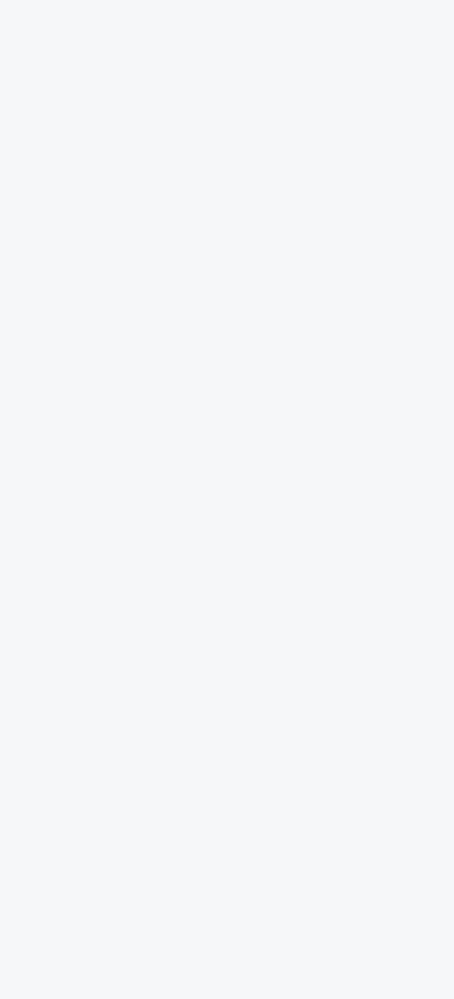
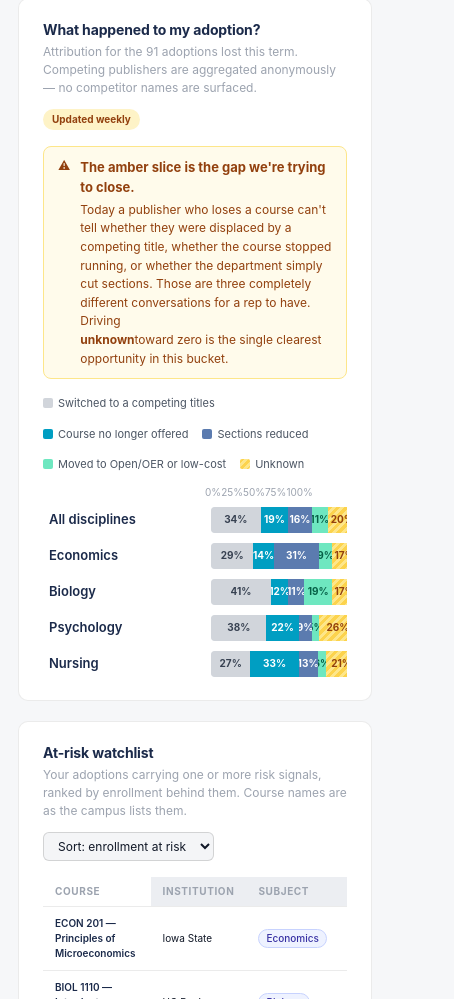
Before and after one commit to Siddhi-Nalawade23/Publisher-Intelligence, a React (Vite) app: page / in a window 390 px wide. Shown: the part 1001-2000 px from the top of the page, 454 px wide, since content can reach past the window. Before the commit the page ends 844 px from the top, so only its background shows below. Built offline with nearby package versions, Linux system fonts and the light colour scheme.

Commit message:
media queries for field page

```diff
--- a/src/App.css
+++ b/src/App.css
@@ -80,3 +80,16 @@ body {
   border-radius: 10px;
   background: #fff;
 }
+@media (max-width: 860px) {
+    .main {
+        padding: 22px 18px 48px;
+    }
+       .main-content {
+        flex-direction: column;
+    }
+      .main {
+        padding: 22px 18px 48px;
+        overflow-y: visible;
+    }
+
+}
--- a/src/components/Sidebar.css
+++ b/src/components/Sidebar.css
@@ -1,11 +1,11 @@
 .sidebar {
   width: 230px;
   background: var(--surface-2);
-  border-right: 1px solid var( --border);
+  border-right: 1px solid var(--border);
   padding: 15px 5px;
   overflow-y: auto;
   flex-shrink: 0;
-  font-family:Calibri, 'Segoe UI', system-ui, sans-serif;
+  font-family: Calibri, 'Segoe UI', system-ui, sans-serif;
   color: var(--text-primary);
 }
 
@@ -107,13 +107,16 @@
   cursor: pointer;
   margin-top: 10px;
 }
+
 @media (max-width: 860px) {
   .sidebar {
     border-right: none;
     border-bottom: 1px solid var(--border);
+    max-height: 100vh;
     width: 100%;
   }
-    .field-select{
-      padding:4px 5px ;
+
+  .field-select {
+    padding: 4px 5px;
   }
 }
--- a/src/data/attritionData.ts
+++ b/src/data/attritionData.ts
@@ -39,7 +39,7 @@ export const attritionData: AttritionEntry[] = [
   {
     label: "Biology",
     lost: 24,
-    statusTag: "Sections shrinking",
+    statusTag: "Open/OER pressure",
     segments: [
       { key: "comp", value: 41, colorClass: "seg-comp" },
       { key: "cyan", value: 12, colorClass: "seg-cyan" },
@@ -51,7 +51,7 @@ export const attritionData: AttritionEntry[] = [
   {
     label: "Psychology",
     lost: 24,
-    statusTag: "Sections shrinking",
+    statusTag: "26% unexplained",
     segments: [
       { key: "comp", value: 38, colorClass: "seg-comp" },
       { key: "cyan", value: 22, colorClass: "seg-cyan" },
@@ -63,7 +63,7 @@ export const attritionData: AttritionEntry[] = [
   {
     label: "Nursing",
     lost: 24,
-    statusTag: "Sections shrinking",
+    statusTag: "Programme changes",
     segments: [
       { key: "comp", value: 27, colorClass: "seg-comp" },
       { key: "cyan", value: 33, colorClass: "seg-cyan" },
--- a/src/pages/Field.css
+++ b/src/pages/Field.css
@@ -118,12 +118,6 @@
     max-width: 82ch;
     line-height: 1.5;
 }
-
-.fresh-lag {
-    background: #FEF3C7;
-    color: #92400E;
-}
-
 .health-note {
     display: flex;
     align-items: flex-start;
@@ -153,6 +147,8 @@
     display: inline-flex;
     align-items: center;
     gap: 5px;
+    background: #FEF3C7;
+    color: #92400E;
 }
 
 .legend {
@@ -176,16 +172,19 @@
     border-radius: 2px;
     flex-shrink: 0;
 }
+
 .axis-row {
     display: flex;
     align-items: center;
     gap: 12px;
     margin: 10px 0 4px;
 }
+
 .row-spacer {
     width: 150px;
     flex-shrink: 0;
 }
+
 .axis-track {
     flex: 1;
     display: flex;
@@ -193,15 +192,18 @@
     font-size: 10px;
     color: var(--text-muted);
 }
+
 .row-meta-spacer {
     width: 168px;
     flex-shrink: 0;
 }
+
 .chart-area {
     display: flex;
     flex-direction: column;
     gap: 4px;
 }
+
 .chart-row {
     display: flex;
     align-items: center;
@@ -210,6 +212,7 @@
     border-radius: 7px;
     transition: background 0.12s;
 }
+
 .row-label {
     width: 150px;
     flex-shrink: 0;
@@ -221,23 +224,28 @@
     gap: 5px;
     white-space: nowrap;
 }
+
 .bar-wrap {
     flex: 1;
     position: relative;
 }
+
 .row-meta-spacer {
     width: 168px;
     flex-shrink: 0;
 }
+
 .chart-area {
     display: flex;
     flex-direction: column;
     gap: 4px;
 }
+
 .seg-comp {
     background: var(--paid);
     color: var(--paid-text);
 }
+
 .seg {
     height: 100%;
     display: flex;
@@ -249,18 +257,22 @@
     overflow: hidden;
     white-space: nowrap;
 }
+
 .seg-cyan {
     background: var(--cyan);
     color: #fff;
 }
+
 .seg-oer {
     background: var(--oer);
     color: var(--oer-text);
 }
+
 .seg-unknown {
     background: repeating-linear-gradient(135deg, #FCD34D 0px, #FCD34D 3px, #FDE68A 3px, #FDE68A 6px);
     color: #92400E;
 }
+
 .chart-row {
     display: flex;
     align-items: center;
@@ -269,6 +281,7 @@
     border-radius: 7px;
     transition: background 0.12s;
 }
+
 .bar-track {
     width: 100%;
     display: flex;
@@ -277,6 +290,7 @@
     overflow: hidden;
     background: var(--surface-1);
 }
+
 .row-meta {
     width: 168px;
     flex-shrink: 0;
@@ -285,20 +299,25 @@
     gap: 8px;
     font-size: 11px;
 }
+
 .flag.gap {
     background: #FEF3C7;
     color: #92400E;
 }
+
 .flag {
     font-size: 10px;
     padding: 2px 8px;
     border-radius: 20px;
     white-space: nowrap;
     font-weight: 600;
-}.seg-slate {
+}
+
+.seg-slate {
     background: var(--you-risk);
     color: #fff;
 }
+
 .fh-table th {
     text-align: left;
     font-size: 10px;
@@ -311,15 +330,18 @@
     white-space: nowrap;
     background: var(--surface-1);
 }
+
 .fh-table .course-name {
     font-weight: 600;
     color: var(--navy);
 }
+
 td {
     display: table-cell;
     vertical-align: inherit;
     unicode-bidi: isolate;
 }
+
 .fh-table td {
     padding: 9px 12px;
     font-size: 10px;
@@ -329,12 +351,14 @@ td {
     text-align: start;
     width: 150px;
 }
+
 .subj-pill {
     color: #3730A3;
     background: #EEF2FF;
     border: 1px solid #C7D2FE;
 
 }
+
 .tag-pill {
     display: inline-block;
     font-size: 10px;
@@ -342,7 +366,9 @@ td {
     border-radius: 20px;
     font-weight: 500;
     white-space: nowrap;
-}.fh-table .neg {
+}
+
+.fh-table .neg {
     color: #DC2626;
     font-weight: 600;
 }
@@ -351,24 +377,31 @@ td {
     color: var(--risk-text);
     background: #FEE2E2;
 }
+
 .fh-table .course-name {
     font-weight: 600;
     color: var(--navy);
 }
+
 .fh-table tbody tr:hover td {
     background: var(--surface-0);
 }
+
 .flag.oer {
     background: #D1FAE5;
-   color: var(--oer-text);
-}.risk-med {
+    color: var(--oer-text);
+}
+
+.risk-med {
     color: #92400E;
     background: #FEF3C7;
 }
+
 .risk-lo {
     color: var(--oer-text);
     background: #D1FAE5;
 }
+
 .ask {
     font-size: 13px;
     color: var(--text-primary);
@@ -377,16 +410,20 @@ td {
     align-items: flex-start;
     line-height: 1.5;
 }
-.asks-card{
+
+.asks-card {
     background: var(--surface-2);
     border: 1px solid var(--border);
     border-radius: 10px;
     padding: 18px 24px 20px;
+
 }
+
 .fh-table .course-name {
     font-size: 10px;
     width: 250px;
 }
+
 .ask svg {
     width: 13px;
     height: 13px;
@@ -394,6 +431,7 @@ td {
     margin-top: 3px;
     color: var(--cyan);
 }
+
 .asks-label {
     font-size: 11px;
     font-weight: 700;
@@ -401,4 +439,71 @@ td {
     letter-spacing: 0.07em;
     color: var(--text-muted);
     margin-bottom: 10px;
+
 }
+
+.asks {
+    display: grid;
+    grid-template-columns: 1fr 1fr;
+    gap: 8px 24px;
+}
+
+.table-scroll {
+    overflow-x: auto;
+    -webkit-overflow-scrolling: touch;
+}
+
+.row-tag {
+    display: inline-block;
+    font-size: 10px;
+    padding: 2px 8px;
+    border-radius: 20px;
+    white-space: nowrap;
+    font-weight: 600;
+    background: #FEF3C7;
+    color: #92400E;
+}
+
+.controls select {
+    font-size: 12px;
+    padding: 5px 10px;
+    border: 1px solid var(--border-strong);
+    border-radius: var(--radius);
+    background: var(--surface-0);
+    color: var(--text-primary);
+    cursor: pointer;
+    font-family: inherit;
+}
+.RiskTable {
+    overflow-x: auto;
+    -webkit-overflow-scrolling: touch;
+}
+
+.RiskTable table {
+    min-width: 750px;
+}
+@media (max-width: 600px) {
+    .chart-area {
+        overflow-x: auto;
+    }
+
+    .chart-row {
+        min-width: 500px;
+    }
+
+    .asks {
+        display: grid;
+        grid-template-columns: 1fr ;
+        gap: 8px 24px;
+    }
+
+}
+@media (max-width: 860px) {
+    .fh-table td.course-name,
+    .fh-table th:first-child {
+        position: sticky;
+        left: 0;
+        background: var(--surface-2);
+        z-index: 1;
+    }
+}
--- a/src/pages/Field.tsx
+++ b/src/pages/Field.tsx
@@ -36,19 +36,23 @@ function Field() {
 
          <div className="card">
             <div className="card-header">
+               <div>
                   <div className="card-title">What happened to my adoption?</div>
                   <div className="card-meta">Attribution for the 91 adoptions lost this term. Competing publishers are aggregated anonymously — no competitor names are surfaced.</div>
+               </div>
                <span className="fresh lag">Updated weekly</span>
             </div>
             <div className="health-note warn">
                <span className="health-note-icon">⚠</span>
-               <div style={{ fontWeight: 700, marginBottom: 4, fontSize: 13 }}>The amber slice is the gap we're trying to close.</div>
+               <div>
+                  <div style={{ fontWeight: "700", marginBottom: "4px", fontSize: "13px" }}>The amber slice is the gap we're trying to close.</div>
                   <div>Today a publisher who loses a course can't tell whether they were displaced by a
                      competing title, whether the course stopped running, or whether the department simply cut sections.
                      Those are three completely different conversations for a rep to have. Driving </div>
 
                   <strong>unknown</strong>
                   toward zero is the single clearest opportunity in this bucket.
+               </div>
             </div>
             <div className="legend" style={{ marginBottom: "12px" }}>
                <div className="leg">
@@ -195,10 +199,10 @@ function Field() {
             <div className="asks-label">
                QUESTIONS THIS BUCKET ANSWERS</div>
             <div className="asks">
-               <div className="ask"><svg viewBox="0 0 24 24" fill="none" stroke="currentColor" stroke-width="2.5"><path d="M5 12l5 5L20 7"/></svg>Which adoptions do I defend in the next three weeks?</div>
-               <div className="ask"><svg viewBox="0 0 24 24" fill="none" stroke="currentColor" stroke-width="2.5"><path d="M5 12l5 5L20 7"/></svg>Did I lose the course, or did the course lose sections?</div>
-               <div className="ask"><svg viewBox="0 0 24 24" fill="none" stroke="currentColor" stroke-width="2.5"><path d="M5 12l5 5L20 7"/></svg>Where is my rep walking in blind this week?</div>
-               <div className="ask"><svg viewBox="0 0 24 24" fill="none" stroke="currentColor" stroke-width="2.5"><path d="M5 12l5 5L20 7"/></svg>Which wins should the region be repeating?</div>
+               <div className="ask"><svg viewBox="0 0 24 24" fill="none" stroke="currentColor" stroke-width="2.5"><path d="M5 12l5 5L20 7" /></svg>Which adoptions do I defend in the next three weeks?</div>
+               <div className="ask"><svg viewBox="0 0 24 24" fill="none" stroke="currentColor" stroke-width="2.5"><path d="M5 12l5 5L20 7" /></svg>Did I lose the course, or did the course lose sections?</div>
+               <div className="ask"><svg viewBox="0 0 24 24" fill="none" stroke="currentColor" stroke-width="2.5"><path d="M5 12l5 5L20 7" /></svg>Where is my rep walking in blind this week?</div>
+               <div className="ask"><svg viewBox="0 0 24 24" fill="none" stroke="currentColor" stroke-width="2.5"><path d="M5 12l5 5L20 7" /></svg>Which wins should the region be repeating?</div>
             </div>
          </div>
       </div>
```
Lines whose indentation alone changed are shown as unchanged.
